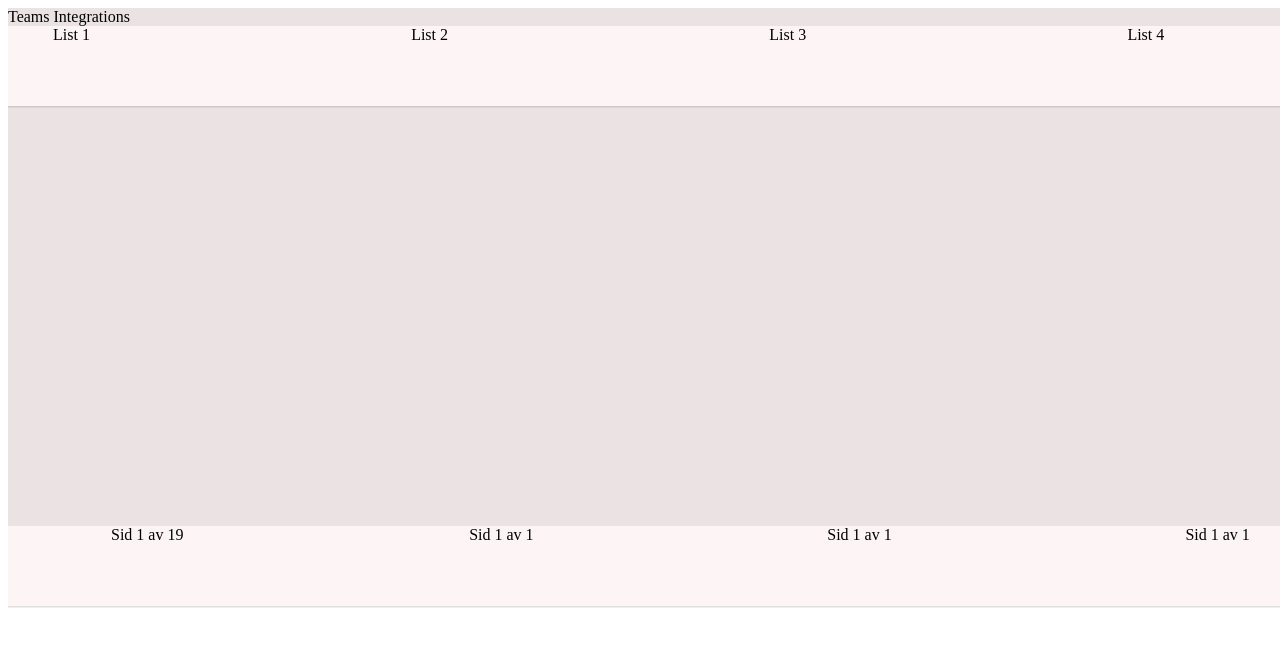
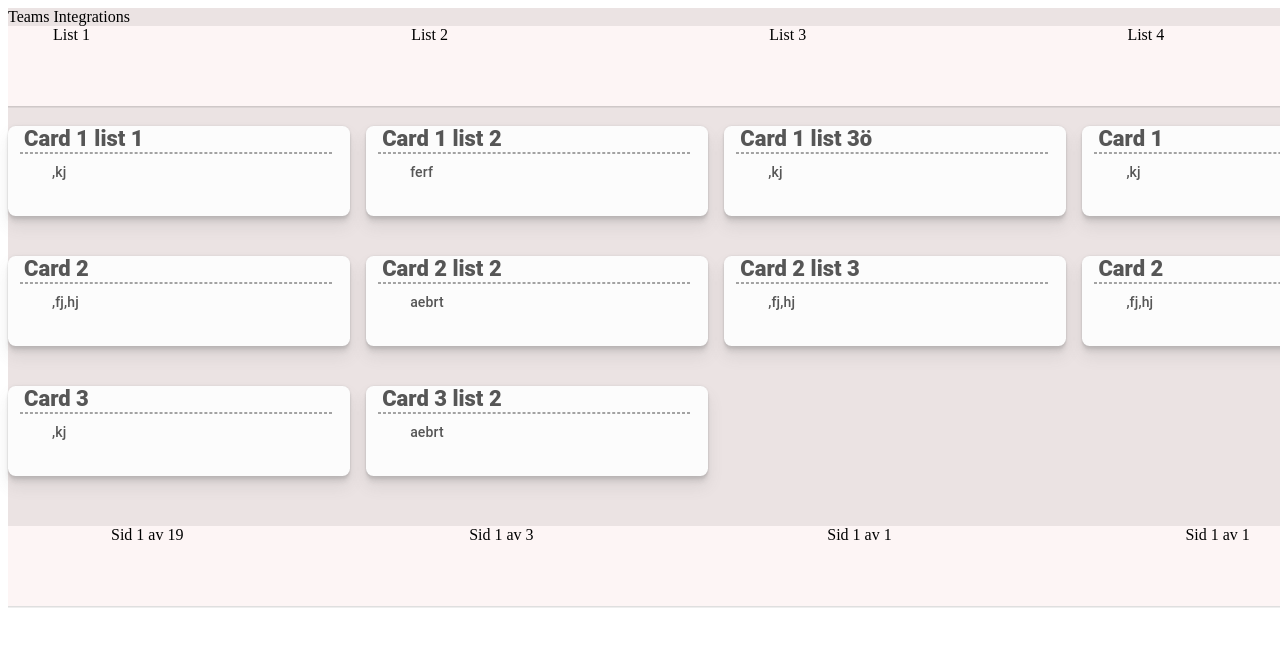
Before and after one commit to FredrikHj/TeamsIntegrations_Info-Windgets, a React (Create React App) app: page / in a window 1280 px wide. Shown: the top 646 px of the page. Built offline with nearby package versions, Linux system fonts and the light colour scheme.

Commit message:
Working with current page and showing correct data == Doen 99%

```diff
--- a/src/App.js
+++ b/src/App.js
@@ -22,13 +22,10 @@ const App = () => {
   const [ refHeightCardContainer, setRefHeightCardContainer ] = useState(React.createRef());
   const [ domHeightArr, setDomHeightArr ] = useState([]);
   const [ listCardPagesArr, setListCardPagesArr ] = useState([]);
-
-  //const [ cardPageArr, setCardPageArr ] = useState([]);
   const [ showingCards, setShowingCards ] = useState([]);
   const [ refHeightCardsArr, setRefHeightCardsArr ] = useState([]);
-  //const [ currentTodoData, setCurrentTodoData ] = useState([]);
-  //const [ getVisibleDataArr, setGetVisibleDataArr] = useState([]);
-  //let [ loopList, updateLoopList ] = useState(6);
+  const [ cardOfPageArr, setCardOfPageArr ] = useState([]);
+
 
 
   /*   let getAuthtoken = () => {
@@ -65,7 +62,7 @@ const App = () => {
     console.log('domHeightArr');
     console.log(domHeightArr);
   },[
-    domHeightArr, showingCards
+    domHeightArr, cardOfPageArr, showingCards
   ]);
 
   /*   console.log(accessToken);
@@ -150,6 +147,12 @@ const App = () => {
     return nr1/nr2;
   }
   let fixListPages = (pushToListCardPagesArr, cardOfPage) => {
+    // Fix card / page
+    let pushToCardOfPageArr = [...cardOfPageArr]
+    pushToCardOfPageArr.push(cardOfPage)
+    if (cardOfPageArr.length === 0) setCardOfPageArr(pushToCardOfPageArr);
+
+    // Fix cardPages
     for (let index = 0; index < domHeightArr[1].length; index++) {
       let cardQuantity = domHeightArr[1][index].length;
       let cardPages = Math.round(cardQuantity/cardOfPage);
@@ -159,48 +162,30 @@ const App = () => {
       setListCardPagesArr(pushToListCardPagesArr);
     }
   }
-  console.log(domHeightArr[1]);
+  console.log(listCardPagesArr);
 
-  let fixShowingCards = (listIndex) => {
-    let slicedList;
-    console.log(listIndex);
-
-    let pushToShowingCards = [...showingCards ];
+  let fixShowingCards = (incommingItem, listIndex) => {
+    let slicedList = [];
     let currentSideNr = 1;
     let startCardIndex = 0;
+    let cardOfPage = cardOfPageArr[0];
+
     let endCardIndex = 0;
 
-    startCardIndex = currentSideNr*0-0; // Start Index
-    endCardIndex = currentSideNr*0;// End index
+    startCardIndex = currentSideNr*cardOfPage-cardOfPage; // Start Index
+    endCardIndex = currentSideNr*cardOfPage;// End index
 
     console.log(currentSideNr);
     console.log(startCardIndex);
     console.log(endCardIndex);
+    if (incommingItem.length > cardOfPage) slicedList = incommingItem.slice(startCardIndex, endCardIndex);
+    if (incommingItem.length < cardOfPage) slicedList = incommingItem;
 
-    for (let loopIndex = 0; loopIndex < toDoData.length; loopIndex++) {
-      const element = toDoData[loopIndex].toDoCards;
-      console.log(element);
-      console.log(listIndex === loopIndex);
+    console.log(incommingItem);
+    console.log(slicedList);
 
-      if (listIndex === loopIndex) {
-        let slicedList = toDoData[listIndex].toDoCards.slice(2,5);
-        console.log(slicedList);
-      }
-
-    }
-    //let showCards = item.slice(2, 3);
-    //pushToShowingCards[index].push(item);
-
-    // Testar med olika slice
-    if (toDoData.length-1 < listIndex) {
-    pushToShowingCards.push(slicedList);
-    setShowingCards(pushToShowingCards);
-    }
-    console.log(slicedList);
-    //   return showCards;
-
+    return slicedList;
   }
-  console.log(showingCards);
 
   return (
     <div id="appbody">
@@ -221,8 +206,10 @@ const App = () => {
         <section id="toDoCardContainer" ref={ refHeightCardContainer }>
           {
             toDoData.map((item, index) => {
-              fixShowingCards(index)
-              console.log(item.toDoCards,);
+
+              console.log(item.toDoCards);
+              let incommingItem = item.toDoCards;
+              console.log(item.toDoCards);
 
               // Force the push function only pushing the actual elements
               if (refHeightCardsArr.length <= index){
@@ -233,8 +220,8 @@ const App = () => {
 
               return(
                 <ToDoCards key={ index }
-                mainTodoList={ item.toDoCards }
-                fixShowingCards={ showingCards[index] }
+                mainTodoList={ incommingItem }
+                fixShowingCards={ fixShowingCards(incommingItem, index) }
                 refHeightCardsArr={ refHeightCardsArr }
                 listIndex={ index }
                 /* currentCardPageArr={ currentCardPageArr } */
--- a/src/components/data/toDoList.js
+++ b/src/components/data/toDoList.js
@@ -129,6 +129,14 @@ export let toDoList = [
         },
         {
           cardHedline: 'Card 2 list 2',
+          cardContent: 'aebrt',
+        },
+        {
+          cardHedline: 'Card 3 list 2',
+          cardContent: 'aebrt',
+        },
+        {
+          cardHedline: 'Card 4 list 2',
           cardContent: 'aebrt',
         }
       ]
--- a/src/components/structure/toDoCards.js
+++ b/src/components/structure/toDoCards.js
@@ -1,12 +1,11 @@
 import React from 'react';
 export const ToDoCards = (props) => {
-console.log(props.fixShowingCards);
 
     return(
         <>
             <section key={ props.listIndex+1 } className="toDoitemListContainer">
                 {
-                   /*  props.fixShowingCards.map((item, index) => {
+                    props.fixShowingCards.map((item, index) => {
                     // Force the push function only pushing the actual elements
 
                     if (props.refHeightCardsArr[props.listIndex].length <= index) props.refHeightCardsArr[props.listIndex].push(React.createRef());
@@ -19,7 +18,7 @@ console.log(props.fixShowingCards);
                                 <div className="toDoCardHeadContent">{ item.cardContent }</div>
                             </div>
                         );
-                    }) */
+                    })
                 }
             </section>
             <section key={ props.listIndex } className="toDoitemListContainer hidden">
```
